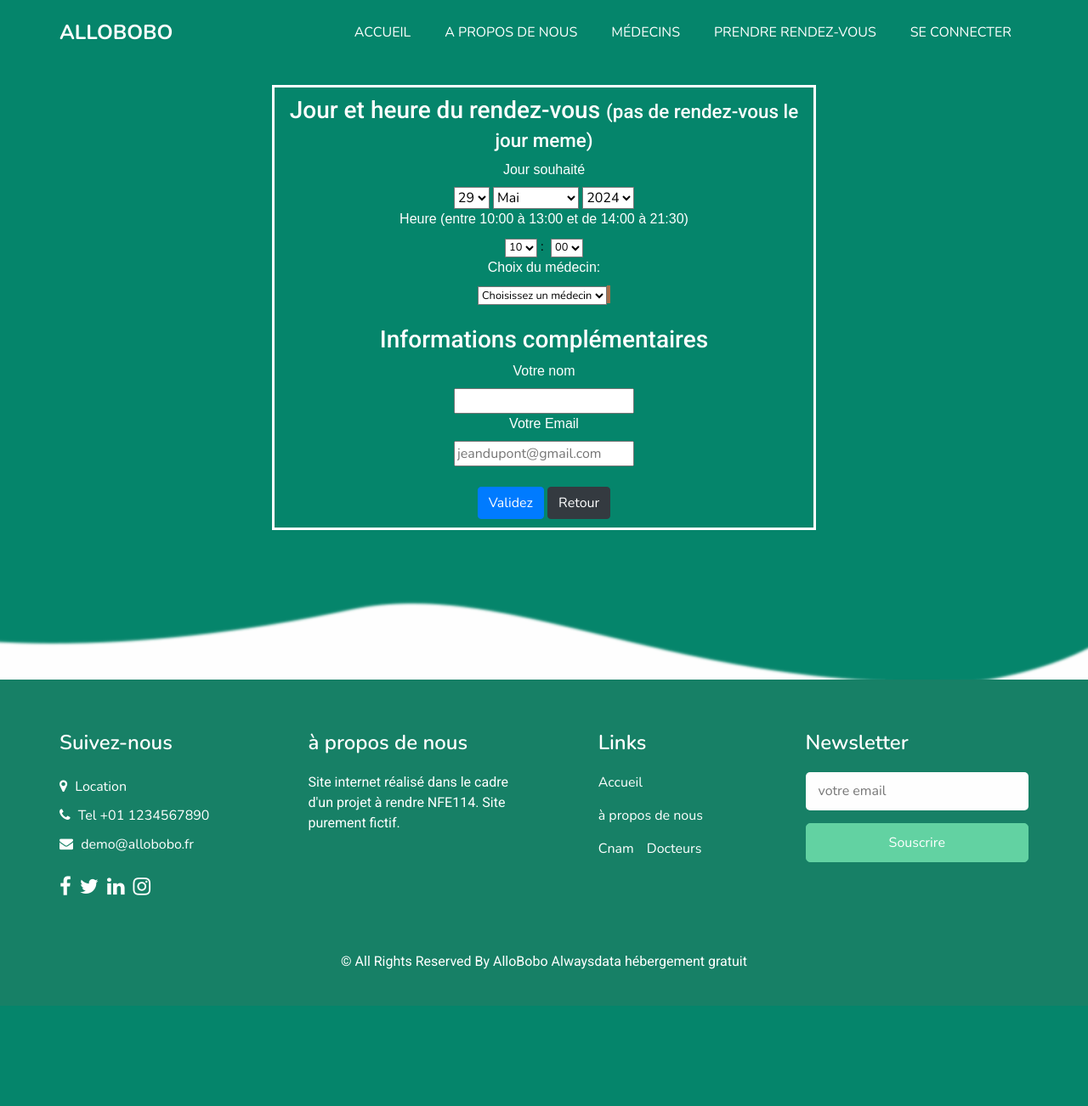
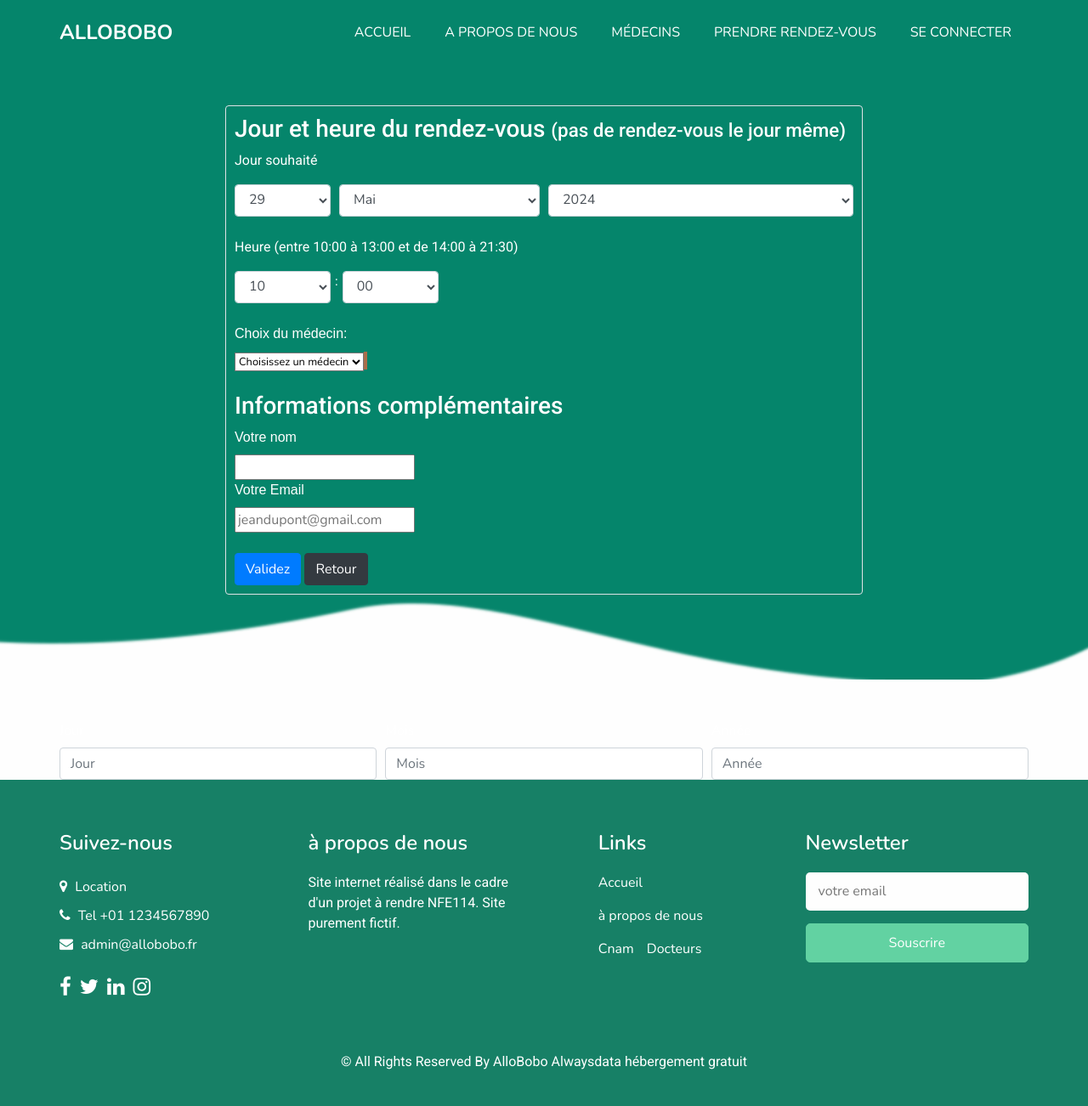
Before and after one commit to wardenstyle/allobobo, a PHP site: page /rdv.php in a window 1280 px wide. Shown: the whole page at 85% size. Before the commit the page ends 1184 px from the top, so only its background shows below. Run offline with PHP 8.4, Linux system fonts and the light colour scheme; data comes from the database, SQL or seed files in the repository; some libraries are stand-ins or nearby versions.

Commit message:
mise en forme du formulaire des rendez-vous

```diff
--- a/aproposdenous.php
+++ b/aproposdenous.php
@@ -40,7 +40,7 @@
             </div>
             <p>
               Auditeur au CNAM de Lille pour l'année 2023 - 2024 j'ai réalisé ce site internet dans le cadre d'un TP.
-              NFE114 Systèmes d'information web est la matière qui nous enseigne les technologies utiles et nécessaires à cette conception. Je tiens à remercier toute l'équipe pédagogique.
+              NFE114 Systèmes d'information web est la matière qui nous forme sur les technologies d'internet. Je tiens à remercier toute l'équipe pédagogique. à très bientôt.
             </p>
             <a href="https://www.cnam-hauts-de-france.fr/">
               Read More
--- a/espacemedecin.php
+++ b/espacemedecin.php
@@ -72,7 +72,7 @@ if(isset($_SESSION['type_compte']) && $_SESSION['type_compte']=='MDC') {
                                 <!-- Début du contenu de l'onglet mon Compte -->
                                 <div class="tab-content" style="display:block">
                                     <h5 class="card-title">Bonjour <?php echo ' '.$nom['nom_user'].', '?></h5>
-                                    <div style="border:solid;color:grey;">
+                                    <div class="border" style="color:gray">
                                     <span><?php echo $nom['specialite']; ?><img src="<?php echo $nom['image']; ?>" width="25%"><span>
                                     <a href="deco.php" class="btn btn-dark">Se déconnecter</a>
                                     <a href="agenda_medecin.php" title="Planning" class="btn btn-primary">Mon planning</a>
--- a/footer.php
+++ b/footer.php
@@ -30,7 +30,7 @@
               <a href="mailto:demo@allobobo.fr">
                 <i class="fa fa-envelope" aria-hidden="true"></i>
                 <span>
-                  demo@allobobo.fr
+                  admin@allobobo.fr
                 </span>
               </a>
             </div>
--- a/medecin.php
+++ b/medecin.php
@@ -85,7 +85,7 @@ $requete = $bdd->query("SELECT * FROM medecin ");
     <div class="department_container">
       <div class="container ">
         <div class="heading_container heading_center">
-        <h3><?php if(isset($message)){echo $message;}  ?></h3>
+        <h3><?php if(isset($message)){echo $message;} ?></h3>
           <div class="row">
             <div class="col-md-3">
               <div class="box ">
--- a/rdv.php
+++ b/rdv.php
@@ -78,21 +78,20 @@ if(!empty($_POST)){
 	/**
 	* Vérification de la disponibilité du médecin pour les horaires
 	*/
-	//if(isset($date_choisie, $annee, $jour, $mois, $minutes, $heures, $id_medecin)) {
+
 	$date_choisie =  $annee.'-'.$mois.'-'.$jour.' '.$heures.':'.$minutes.':00';
-		//echo $date_choisie;
+
 	$reqdate = $bdd->prepare("SELECT jour FROM rdv WHERE jour =? AND id_medecin =?");
 	$reqdate->execute(array($date_choisie, $id_medecin));
 	$date_result = $reqdate->rowCount();
 
 	if($date_result != 0) {
 		$validation = false;
-			//echo "<b>Médecin non disponible pour ce créneau</b>";
+
 		$erreur_creneaux = "* Médecin non disponible pour ce créneau";
 	}else{
 		$creneau_ok = 'créneau disponible';
 	}
-	//}
 
 	if($validation){
 
@@ -175,14 +174,20 @@ if(!empty($_POST)){
 			<a href="index.php" class="btn btn-dark">Retour</a>
 		</center>
 			<?php }else{ ?>
-		<center>
-			<br />
-		<article id="formulaire" style="width:50%;border: solid;color:white;padding:10px;">
-			<h3>Jour et heure du rendez-vous <span style="font-size: 0.8em;"> (pas de rendez-vous le jour meme)<span></h3>
+
+				<div class="container mt-5">
+        			<div class="row justify-content-center">
+						<div class="col-md-8">
+
+							<article id="formulaire" class="border rounded" style="padding:10px">
+								<h3>Jour et heure du rendez-vous <span style="font-size: 0.8em;"> (pas de rendez-vous le jour même)<span></h3>
 								<form method="post" action="rdv.php" >
 									<div id="erreur" style="color:red"> </div>
-				<label for="jour" style="font-family:Arial">Jour souhaité</label><br />
-				<select name="jour" id="jour">
+
+									<p>Jour souhaité</p>
+									<div class="form-row">
+										<div class="col-2">
+											<select name="jour" id="jour" class="form-control">
 											<?php
 												$jour_actuel = date("d");
 												echo '<option value="'.$jour_actuel.'" selected>'.$jour_actuel.'</option>';
@@ -192,8 +197,10 @@ if(!empty($_POST)){
 												}
 													?>
 											</select>
+										</div>
 
-				<select name="mois" id="mois">
+										<div class="col-4">
+											<select name="mois" id="mois" class="form-control">
 											<?php
 												$mois_actuel = date('m')+0;
 												$mois_francais = array('','Janvier','Février','Mars','Avril','Mai','Juin','Juillet','Août','Septembre','Octobre','Novembre','Décembre');
@@ -205,8 +212,10 @@ if(!empty($_POST)){
 												}
 												?>
 											</select>
+										</div>
 
-				<select name="annee" id="annee">
+										<div class="col-6">
+											<select name="annee" id="annee" class="form-control">
 											<?php
 												$annee_actuelle = date('Y');
 												$i = 0;
@@ -222,10 +231,14 @@ if(!empty($_POST)){
 												}
 											?>
 												</select>
+										</div>
+									</div>
 										<br />
-				<label for="heure" style="font-family:Arial">Heure (entre 10:00 à 13:00 et de 14:00 à 21:30)</label>
-				<br />
-				<select name="heures" id="heures" class="small">
+									<p>Heure (entre 10:00 à 13:00 et de 14:00 à 21:30)</p>
+
+									<div class="form-row">
+										<div class="col-2">
+											<select name="heures" id="heures" class="form-control">
 											<?php for($i=10;$i<14;$i++) {
 													echo '<option value='.$i.'>'.$i.'</option>';
 											}
@@ -233,14 +246,17 @@ if(!empty($_POST)){
 													echo '<option value='.$i.'>'.$i.'</option>';
 												}
 											?>
-				</select> <span style="color:black">:</span>
-				<label for="minutes" style="font-family:Arial"></label>
-				<select name="minutes" id="minutes" class="small">
+											</select>
+										</div><span style="color:white">:</span>
+										<div class="col-2">
+											<select name="minutes" id="minutes" class="form-control">
 													<option value=00>00</option>
 													<option value=15>15</option>
 													<option value=30>30</option>
 													<option value=45>45</option>
 											</select>
+										</div>
+									</div>
 									<br />
 									<label for="id_medecin" style="font-family:Arial">Choix du médecin:</label><br />
 										<select name="id_medecin" id="id_medecin" class="small" onchange="verifier_creneau()" onkeyup="verifier_creneau()">
@@ -266,13 +282,37 @@ if(!empty($_POST)){
 								</form>
 								<?php }?>
 							</article>
+
 						<?php if(isset($erreur_date)) echo '<p>' .$erreur_date.'</p>'; ?>
 						<?php if(isset ($erreur_heure)) echo '<p>' .$erreur_heure.'</p>'; ?>
 						<?php if(isset ($erreur_nom)) echo '<p>' .$erreur_nom.'</p>'; ?>
 						<?php if(isset ($erreur_email)) echo '<p>' .$erreur_email.'</p>'; ?>
 						<?php if(isset ($erreur_medecin)) echo '<p>' .$erreur_medecin.'</p>'; ?>
 						<?php if(isset ($erreur_creneaux)) echo '<p>' .$erreur_creneaux.'</p>'; ?>
-		</center>
+
+					</div>
+				</div>
+			</div>
+		</div>
+
+
+		<div class="container mt-5">
+    <form>
+      <div class="form-row">
+        <div class="col">
+          <label for="jour">Jour</label>
+          <input type="number" class="form-control" id="jour" placeholder="Jour">
+        </div>
+        <div class="col">
+          <label for="mois">Mois</label>
+          <input type="number" class="form-control" id="mois" placeholder="Mois">
+        </div>
+        <div class="col">
+          <label for="annee">Année</label>
+          <input type="number" class="form-control" id="annee" placeholder="Année">
+        </div>
+      </div>
+    </form>
   </div>
 
 		<!-- footer section -->
```
Lines whose indentation alone changed are shown as unchanged.
